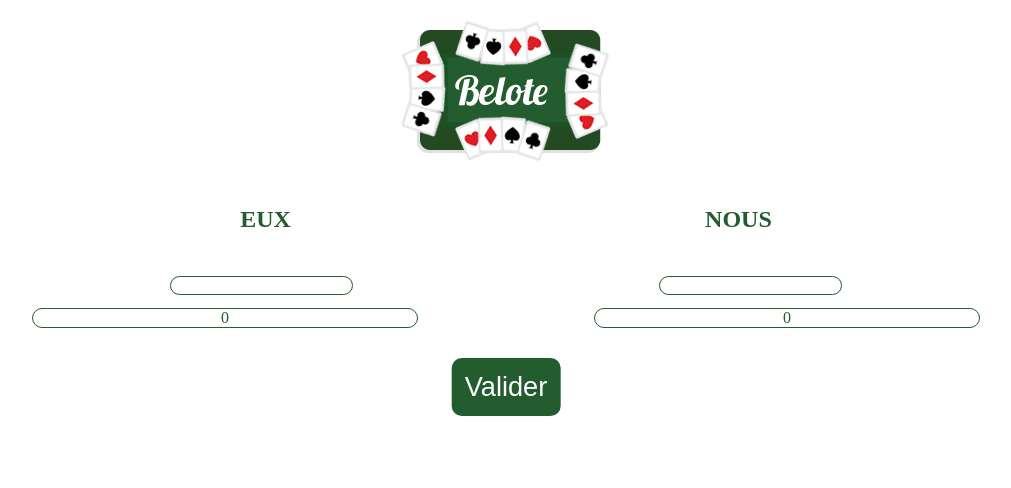
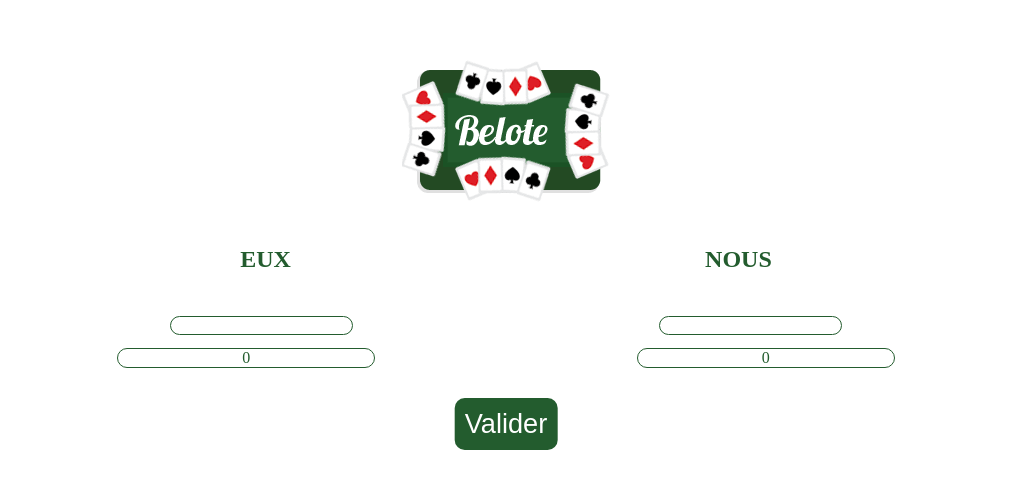
Before and after one commit to Ballesteros-Romain/belote, a plain HTML site: page index.html in a window 1280 px wide. Shown: the whole page, without its empty margins (134-1145 px from the left). Drawn offline with Linux system fonts and the light colour scheme.

Commit message:
adaptatice css

```diff
--- a/style.scss
+++ b/style.scss
@@ -7,7 +7,7 @@ body {
 img {
   margin-left: 50%;
   transform: translateX(-50%);
-  margin-top: 20px;
+  margin-top: 60px;
 }
 .player {
   display: flex;
@@ -46,7 +46,7 @@ img {
   border-radius: 10px;
   font-size: 1.7rem;
   margin-top: 20px;
-  padding: 13px;
+  padding: 10px;
   color: white;
 }
 .result {
@@ -56,7 +56,7 @@ img {
     border: 1px solid #235c2e;
     border-radius: 10px;
     padding: 0px;
-    width: 30%;
+    width: 20%;
     text-align: center;
     margin: 10px;
   }
```
Also changed, not shown: style.css.
